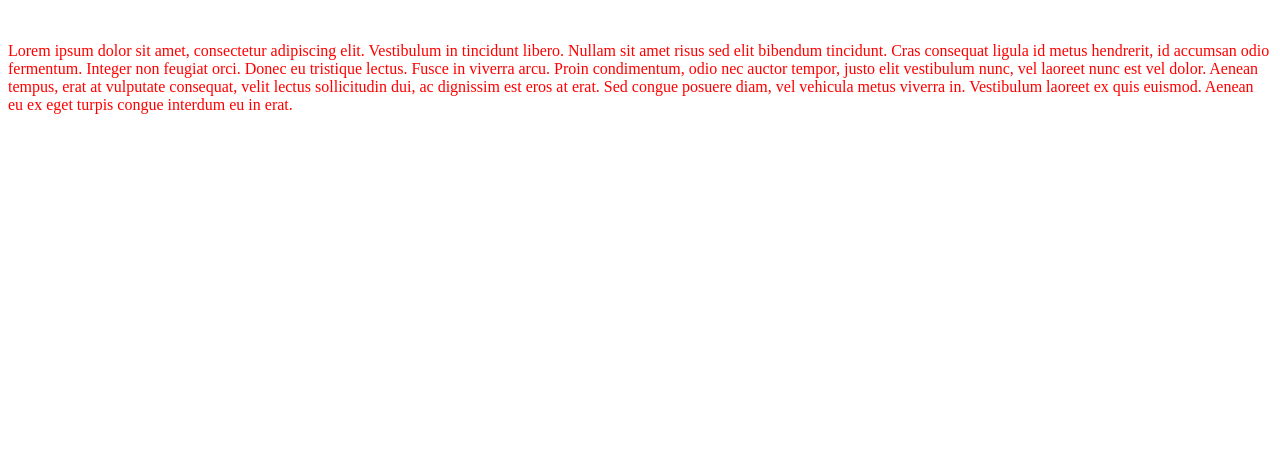
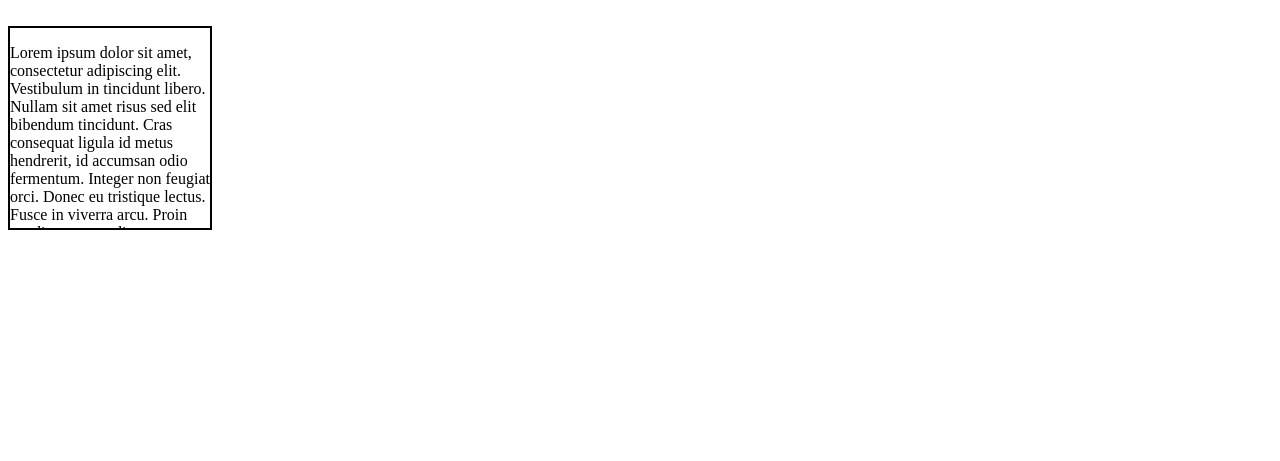
Before and after one commit to AlbertBeto/css_intermedio_UD4, a plain HTML site: page 4.4_RollOverflow/index.html in a window 1280 px wide. Drawn offline with Linux system fonts and the light colour scheme.

Commit message:
4.4 Overflow

```diff
--- a/4.4_RollOverflow/styles.css
+++ b/4.4_RollOverflow/styles.css
@@ -1,3 +1,7 @@
-*{
-    color: red;
+.content-box{
+    border: 2px solid black;
+    width: 200px;
+    height: 200px;
+    overflow: scroll;
+    overflow-x: hidden;
 }
```
Also changed, not shown: 4.1_Overflow/assets/styles/styles.css (renamed from 4.1/assets/styles/styles.css), 4.1_Overflow/index.html (renamed from 4.1/index.html).
